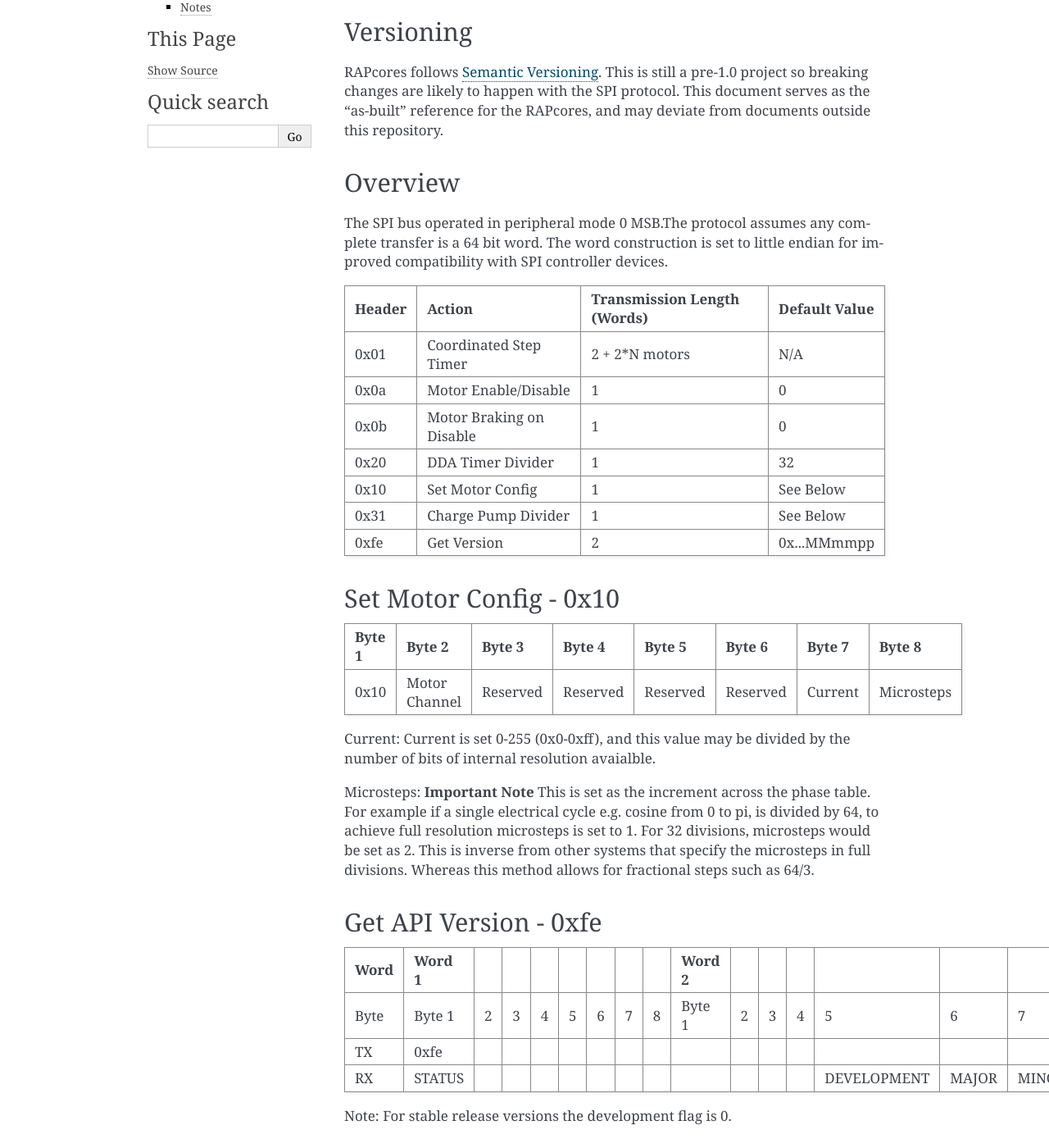
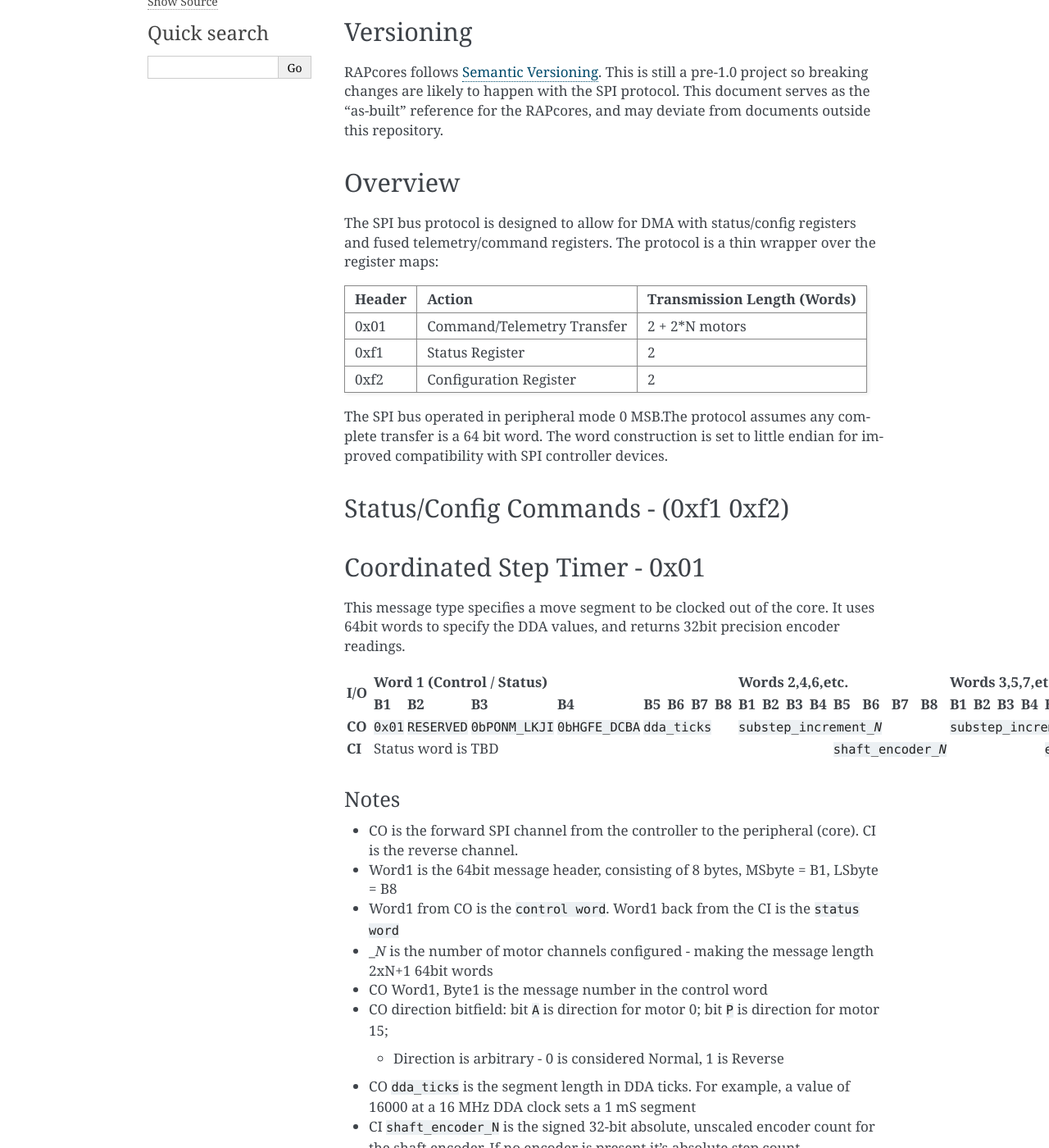
Before and after one commit to RAPcores/rapcores, a Sphinx documentation site: the page built from docs/spi_spec.md, in a window 1280 px wide and 1400 px high, scrolled down 348 px. Shown: the whole window at 82% size. Built offline with Sphinx 7.4.7, drawn with Linux system fonts in a browser that asks for light colours; some of the changed text lies outside the part shown.

Commit message:
update docs for reg map and SPI protocol adjustments

```diff
--- a/docs/spi_spec.md
+++ b/docs/spi_spec.md
@@ -18,75 +18,23 @@ this repository.
 
 ## Overview
 
+The SPI bus protocol is designed to allow for DMA with status/config registers and
+fused telemetry/command registers. The protocol is a thin wrapper over the register maps:
+
+| Header                | Action                     | Transmission Length (Words) |
+|-----------------------|----------------------------|-----------------------------|
+| 0x01                  | Command/Telemetry Transfer | 2 + 2*N motors              |
+| 0xf1                  | Status Register            | 2                           |
+| 0xf2                  | Configuration Register     | 2                           |
+
+
 The SPI bus operated in peripheral mode 0 MSB.The protocol assumes any complete transfer is
 a 64 bit word. The word construction is set to little endian for improved compatibility with
 SPI controller devices.
 
-
-| Header                | Action                  | Transmission Length (Words) | Default Value |
-|-----------------------|-------------------------|-----------------------------|---------------|
-| 0x01                  | Coordinated Step Timer  | 2 + 2*N motors              | N/A           |
-| 0x0a                  | Motor Enable/Disable    | 1                           | 0             |
-| 0x0b                  | Motor Braking on Disable| 1                           | 0             |
-| 0x20                  | DDA Timer Divider       | 1                           | 32            |
-| 0x10                  | Set Motor Config        | 1                           | See Below     |
-| 0x31                  | Charge Pump Divider     | 1                           | See Below     |
-| 0xfe                  | Get Version             | 2                           | 0x...MMmmpp   |
+## Status/Config Commands - (0xf1 0xf2)
 
 
-## Set Motor Config - 0x10
-
-| Byte 1 | Byte 2         | Byte 3   | Byte 4   | Byte 5   | Byte 6   | Byte 7  | Byte 8     |
-|--------|----------------|----------|----------|----------|----------|---------|------------|
-| 0x10   | Motor Channel  | Reserved | Reserved | Reserved | Reserved | Current | Microsteps |
-
-Current:
-Current is set 0-255 (0x0-0xff), and this value may be divided by the number of bits of internal resolution avaialble.
-
-Microsteps:
-**Important Note**
-This is set as the increment across the phase table. For example if a single electrical cycle
-e.g. cosine from 0 to pi, is divided by 64, to achieve full resolution microsteps is set to 1.
-For 32 divisions, microsteps would be set as 2. This is inverse from other systems that specify
-the microsteps in full divisions. Whereas this method allows for fractional steps such as 64/3.
-
-## Get API Version - 0xfe
-
-|Word| Word 1 | | | | | | | | Word 2 | | | |           |     |     |     |
-|----|--------|-|-|-|-|-|-|-|--------|-|-|-|-----------|-----|-----|-----|
-|Byte| Byte 1 |2|3|4|5|6|7|8| Byte 1 |2|3|4|5          | 6   | 7   | 8   |
-|TX  | 0xfe   | | | | | | | |        | | | |           |     |     |     |
-|RX  | STATUS | | | | | | | |        | | | |DEVELOPMENT|MAJOR|MINOR|PATCH|
-
-Note: For stable release versions the development flag is 0.
-
-## Enable/Disable Motors - 0x0a
-
-|  | Word 1 |  |  |  |  |  |  |          |
-|--|--------|--|--|--|--|--|--|----------|
-|  | Byte 1 |B2|B3|B4|B5|B6|B7|B8        |
-|TX| 0x0a   |  |  |  |  |  |  |0b11111111|
-|RX| STATUS |  |  |  |  |  |  |          |
-
-Starting from 0x01 of B8, enable or disable (1/0 respectively) a motor channel.
-This will power up the motors. For example:
-
-|Byte 8||||||||
-|-|-|-|-|-|-|-|-|
-|Bit 8| Bit 7 | Bit 6|Bit 5| Bit 4| Bit 3| Bit 2| Bit 1|
-|Mot 8| Mot 7 | Mot 6|Mot 5| Mot 4| Mot 3| Mot 2| Mot 1|
-| Dis. | Dis.  | Dis.| Dis.| En.  | En.  | En.  | En.  |
-| 0    |  0    | 0   | 0   | 1    | 1    | 1    | 1    |
-
-### Brake motors on Disable - 0x0b
-
-|  | Word 1 |  |  |  |  |  |  |          |
-|--|--------|--|--|--|--|--|--|----------|
-|  | Byte 1 |B2|B3|B4|B5|B6|B7|B8        |
-|TX| 0x0b   |  |  |  |  |  |  |0b11111111|
-|RX| STATUS |  |  |  |  |  |  |          |
-
-Starting from 0x01 of B8, brake a motor channel on disable.
 
 ## Coordinated Step Timer - 0x01
 This message type specifies a move segment to be clocked out of the core. It uses 64bit words to specify the DDA values, and returns 32bit precision encoder readings.
```
Also changed, not shown: docs/register_map.md (added, +26 -0 lines).
